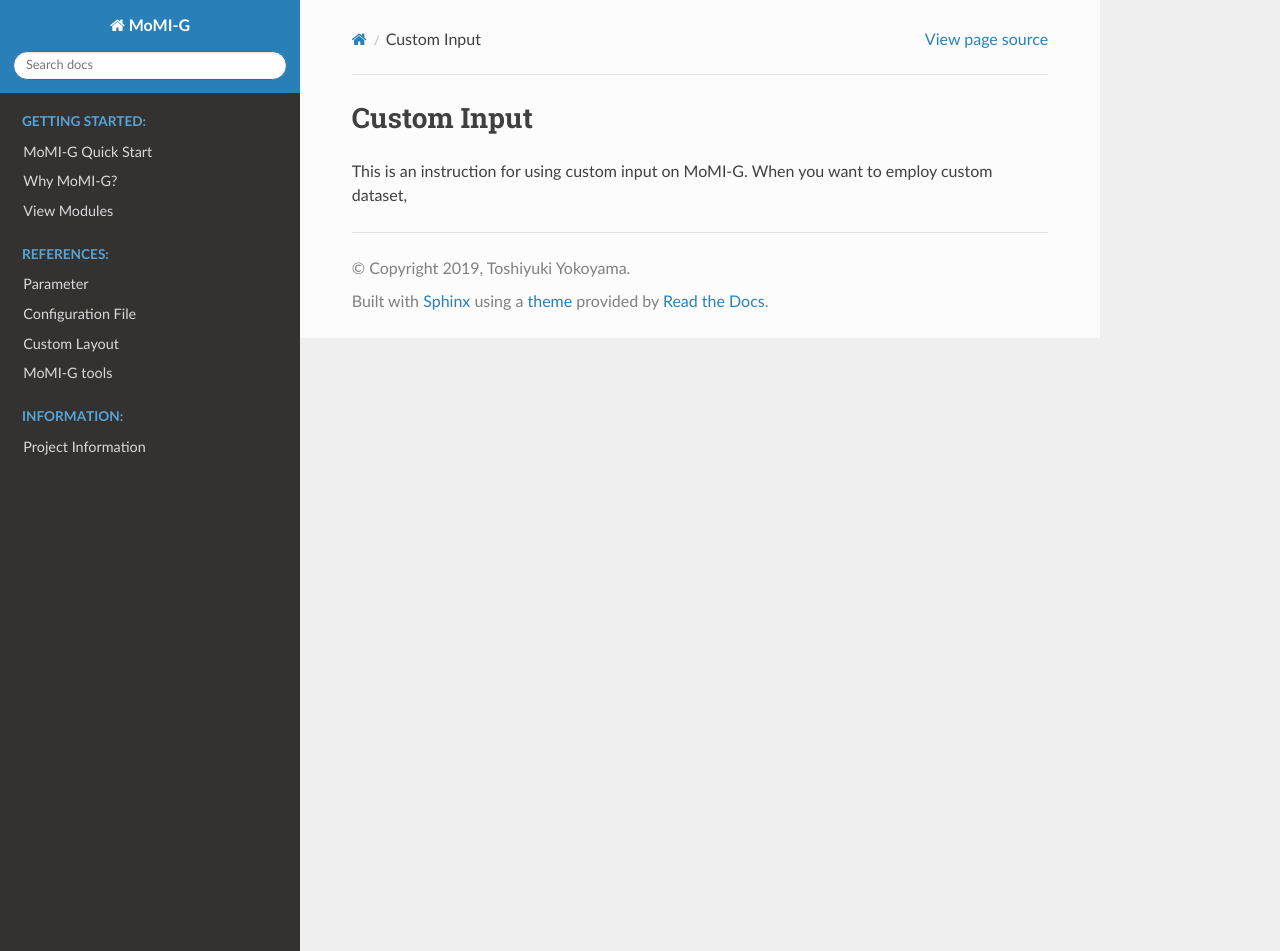
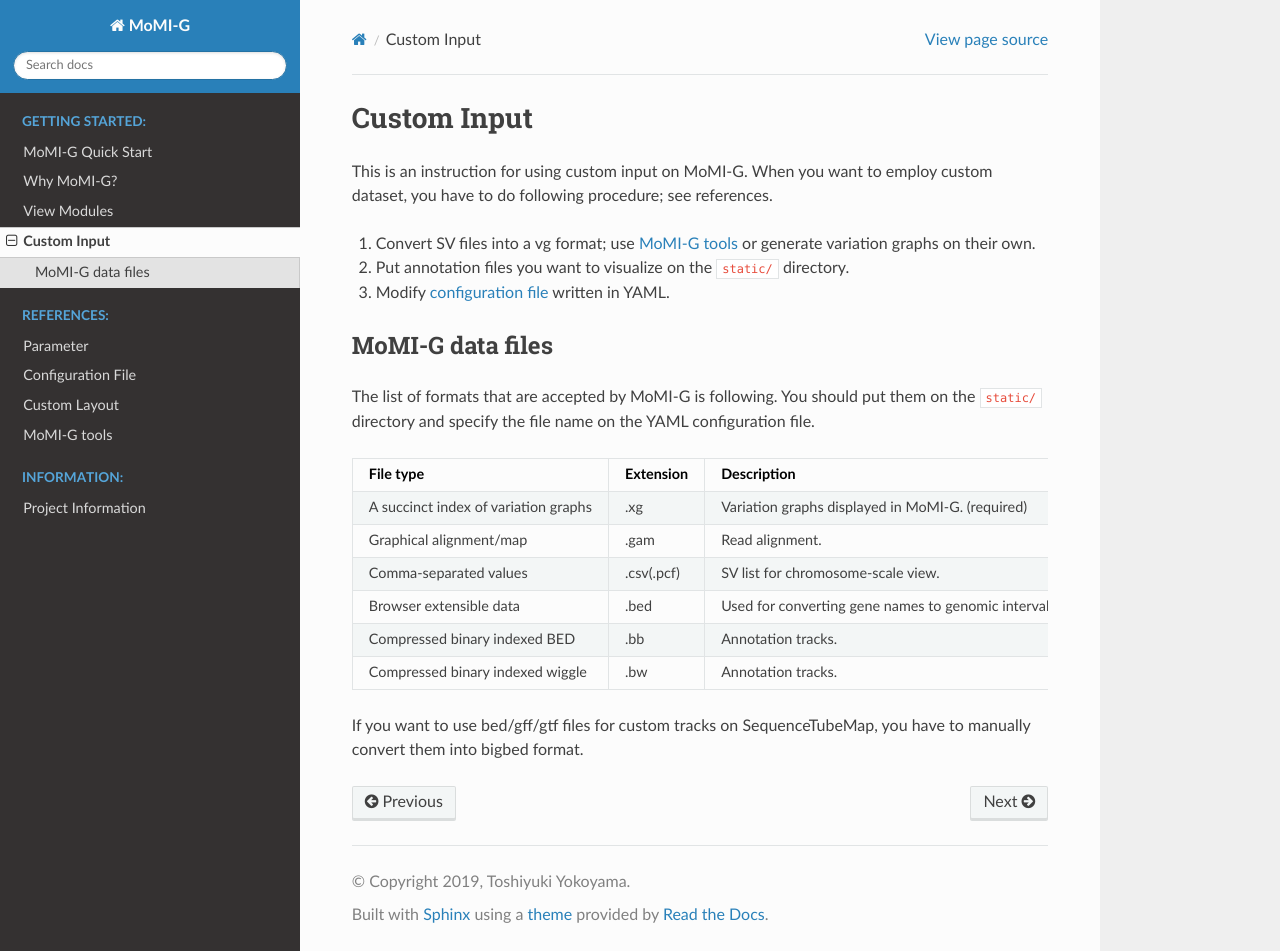
Before and after one commit to MoMI-G/MoMI-G, a Sphinx documentation site: the page built from doc/source/input.rst, in a window 1280 px wide and 951 px high. Built offline with Sphinx 7.4.7 and the Read the Docs theme 2.0.0, drawn with Linux system fonts in a browser that asks for light colours.

Commit message:
Update manual

```diff
--- a/doc/source/index.rst
+++ b/doc/source/index.rst
@@ -14,6 +14,7 @@ MoMI-G
    quick_start
    why_momig
    view_modules
+   input
 
 .. toctree::
    :maxdepth: 2
@@ -72,7 +73,7 @@ We recommend to build the latest commit from github. If you encounter any issues
 Support
 --------------
 
-* For releases, see :ref:`Changelog <project_info>`_.
+* For releases, see `Changelog <https://github.com/MoMI-G/MoMI-G/blob/readme/README.md>`_.
 * To discuss with other users or post questions, you can use `gitter <https://gitter.im/MoMI-G/community>`_.
 * For bugs and feature requests, please use the `issue tracker <https://github.com/MoMI-G/MoMI-G/issues>`_.
 * For contributions, visit MoMI-G on `github <https://github.com/MoMI-G/MoMI-G>`_.
--- a/doc/source/input.rst
+++ b/doc/source/input.rst
@@ -1,6 +1,28 @@
 .. _input:
 
 Custom Input
---------------
+===================
 
-This is an instruction for using custom input on MoMI-G. When you want to employ custom dataset,
+This is an instruction for using custom input on MoMI-G. When you want to employ custom dataset, you have to do following procedure; see references.
+
+1. Convert SV files into a vg format; use `MoMI-G tools <tools>`_ or generate variation graphs on their own.
+2. Put annotation files you want to visualize on the ``static/`` directory.
+3. Modify `configuration file <configuration_file>`_ written in YAML.
+
+MoMI-G data files
+---------------
+
+The list of formats that are accepted by MoMI-G is following. You should put them on the ``static/`` directory and specify the file name on the YAML configuration file.
+
+.. csv-table::
+   :header: File type, Extension, Description, Softwares
+   :widths: 25, 5, 50, 20
+
+   A succinct index of variation graphs,	.xg,	Variation graphs displayed in MoMI-G. (required), vg
+   Graphical alignment/map,	.gam,	Read alignment., vg
+   Comma-separated values,	.csv(.pcf),	SV list for chromosome-scale view., MoMI-G tools
+   Browser extensible data,	.bed,	Used for converting gene names to genomic intervals.,
+   Compressed binary indexed BED,	.bb,	Annotation tracks., bedToBigBed
+   Compressed binary indexed wiggle,	.bw,	Annotation tracks., bedGraphToBigWig
+
+If you want to use bed/gff/gtf files for custom tracks on SequenceTubeMap, you have to manually convert them into bigbed format.
```
